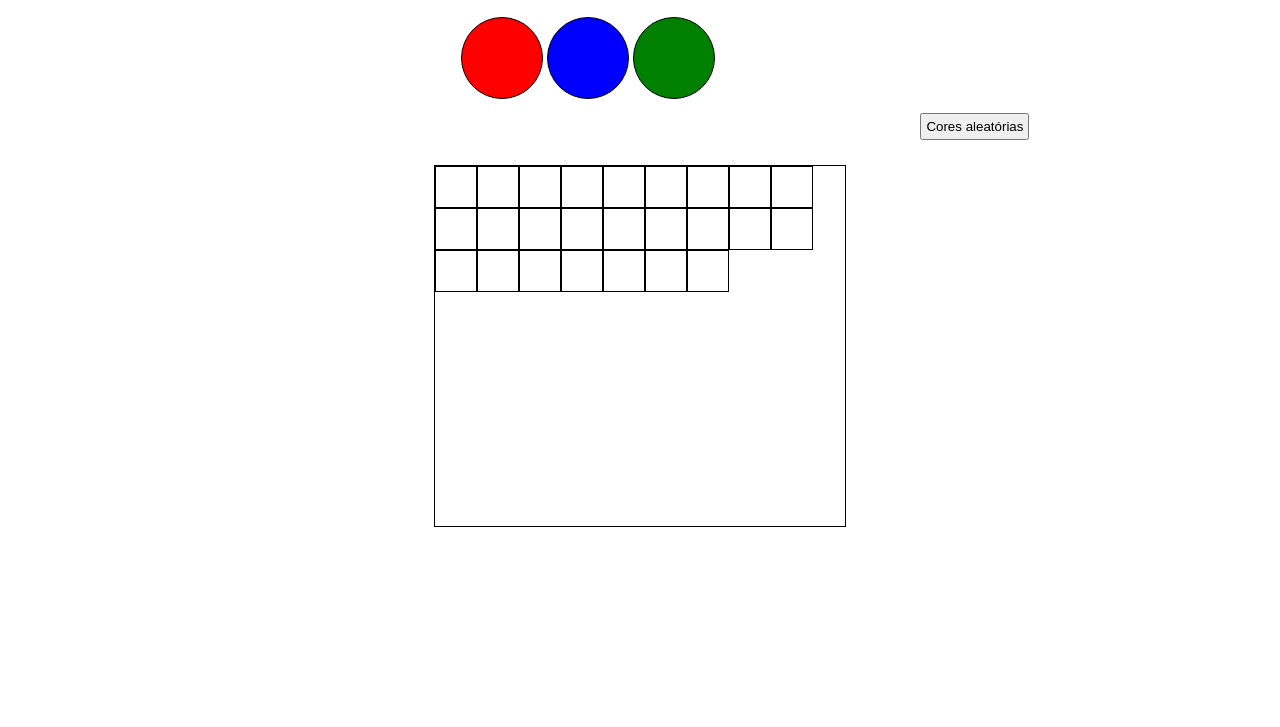
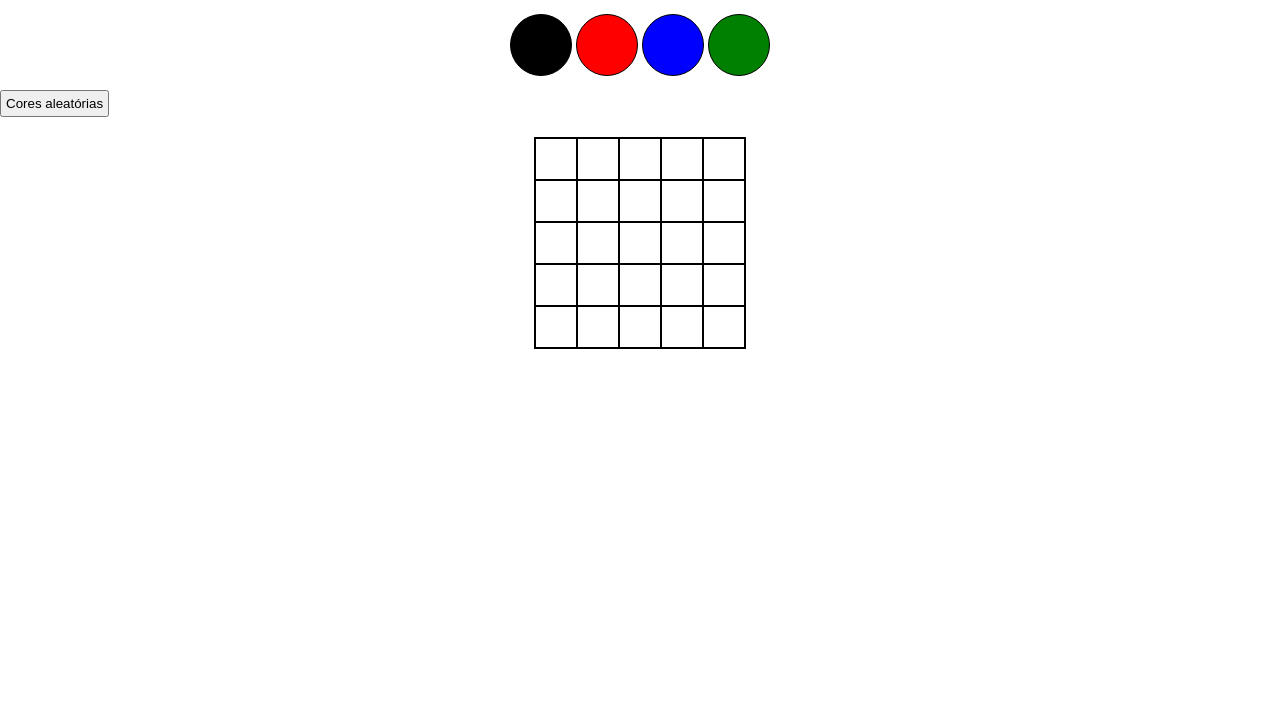
Before and after one commit to jeanalves28/Pixels-Art, a website: page index.html in a window 1280 px wide. Shown: the part 73-800 px from the top of the page. Drawn offline with Linux system fonts and the light colour scheme.

Commit message:
consertando mais algumas coisas para o codigo se adequar aos requisitos

```diff
--- a/index.html
+++ b/index.html
@@ -12,13 +12,15 @@
     <h1 id="title">Paleta de Cores</h1>
 
     <section id="color-palette">
-        <div class="selected" class="color"></div>
+        <div class="color selected"></div>
         <div class="color"></div>
         <div class="color"></div>
         <div class="color"></div>
     </section>
 
-    <button id="button-random-color">Cores aleatórias</button>
+    <section>
+        <button id="button-random-color">Cores aleatórias</button>
+    </section>
 
     <section id="pixel-board">
         <div class="pixel"></div>
--- a/script.js
+++ b/script.js
@@ -16,8 +16,8 @@ document.querySelector('#button-random-color').addEventListener('click', () => {
   paletaColor[3].style.backgroundColor = SelectorColors[color3];
 });
 let valor;
-document.querySelectorAll('.color')[0].addEventListener('click', () => {
-  const pixel = document.querySelectorAll('.color')[0];
+document.querySelector('.selected').addEventListener('click', () => {
+  const pixel = document.querySelector('.selected');
   // eslint-disable-next-line sonarjs/no-duplicate-string
   valor = window.getComputedStyle(pixel).getPropertyValue('background-color');
 });
--- a/style.css
+++ b/style.css
@@ -1,23 +1,24 @@
-body {
+* {
   margin: 0;
 }
 
-h1 {
+#title {
   text-align: center;
+  margin: 20px 0;
 }
 
 #color-palette {
-  height: 106px;
-  width: 436px;
-  margin-left: 36%;
+  height: auto;
+  width: max-content;
+  margin: auto;
   position: relative;
   top: 10px;
 }
 
 .color {
   border: 1px solid black; /* requisito 2 */
-  height: 80px;
-  width: 80px;
+  height: 60px;
+  width: 60px;
   display: inline-block;
   margin: 0;
   border-radius: 50%;
@@ -40,17 +41,14 @@ h1 {
 }
 
 #button-random-color {
-  margin-left: 68%;
-  margin-bottom: 25px;
+  margin: 20px 0;
   padding: 4px;
-  position: relative;
-  left: 50px;
 }
 
 #pixel-board {
   margin: auto;
-  width: 410px;
-  height: 360px;
+  width: 210px;
+  height: 210px;
   border: 1px solid black;
 }
 
```
